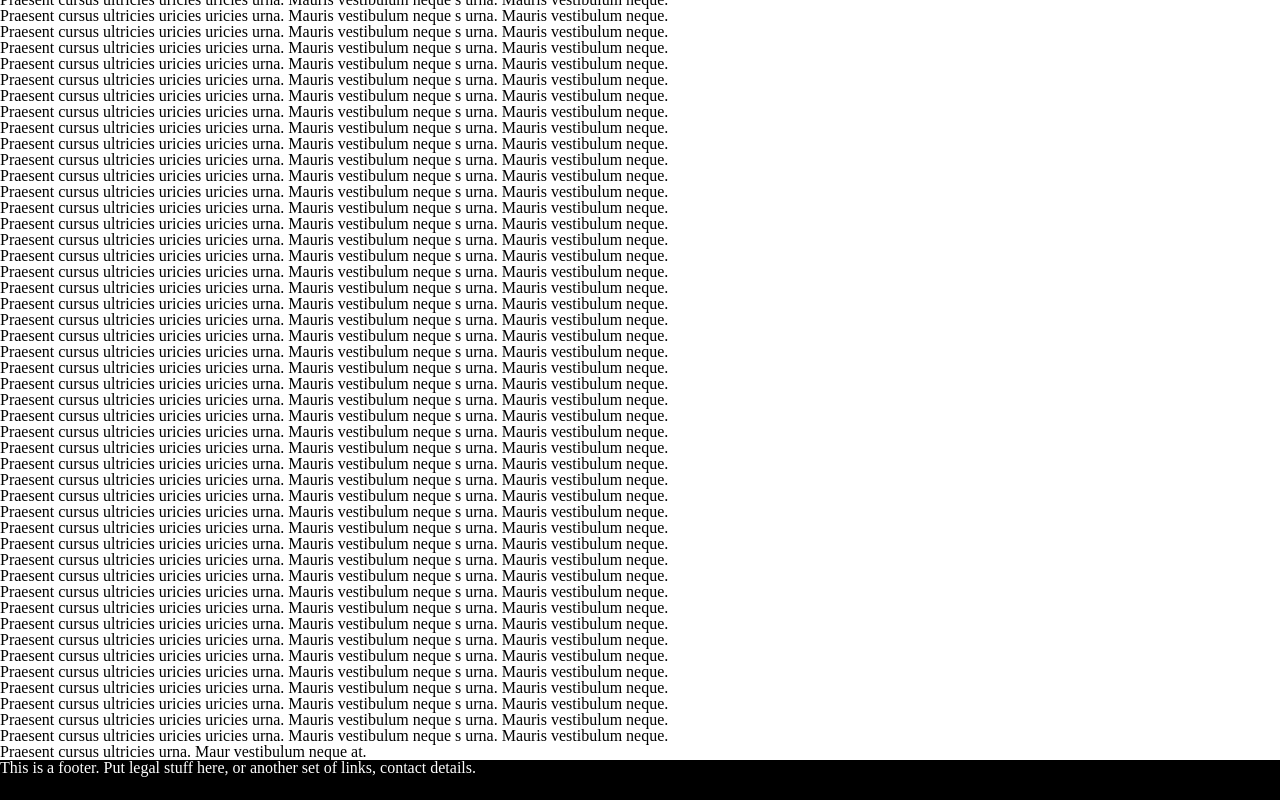
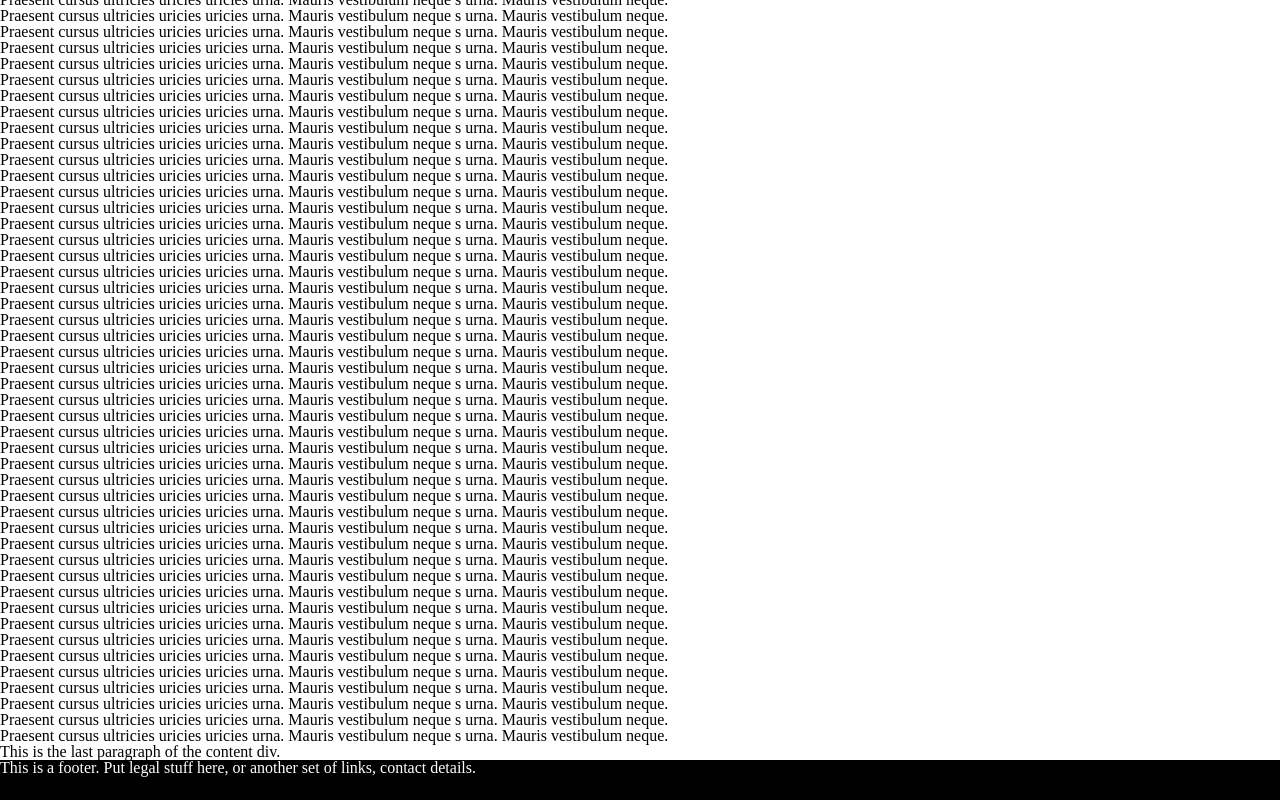
Before and after one commit to jamesnicholls/css-lib, a plain HTML site: page demos/sticky-footer-below-fold.html in a window 1280 px wide. Shown: the part 360-1160 px from the top of the page. Drawn offline with Linux system fonts and the light colour scheme.

Commit message:
Make the sticky footer tests a little clearer

```diff
--- a/demos/sticky-footer-below-fold.html
+++ b/demos/sticky-footer-below-fold.html
@@ -88,7 +88,7 @@
         <p>Praesent cursus ultricies uricies uricies urna. Mauris vestibulum neque s urna. Mauris vestibulum neque.</p>
         <p>Praesent cursus ultricies uricies uricies urna. Mauris vestibulum neque s urna. Mauris vestibulum neque.</p>
         <p>Praesent cursus ultricies uricies uricies urna. Mauris vestibulum neque s urna. Mauris vestibulum neque.</p>
-        <p>Praesent cursus ultricies urna. Maur vestibulum neque at.</p>
+        <p>This is the last paragraph of the content div.</p>
       </div>
       <div id="footer">
         <p>This is a footer. Put legal stuff here, or another set of links, contact details.</p>
```
Also changed, not shown: demos/sticky-footer-no-fold.html (+1 -1 lines).
